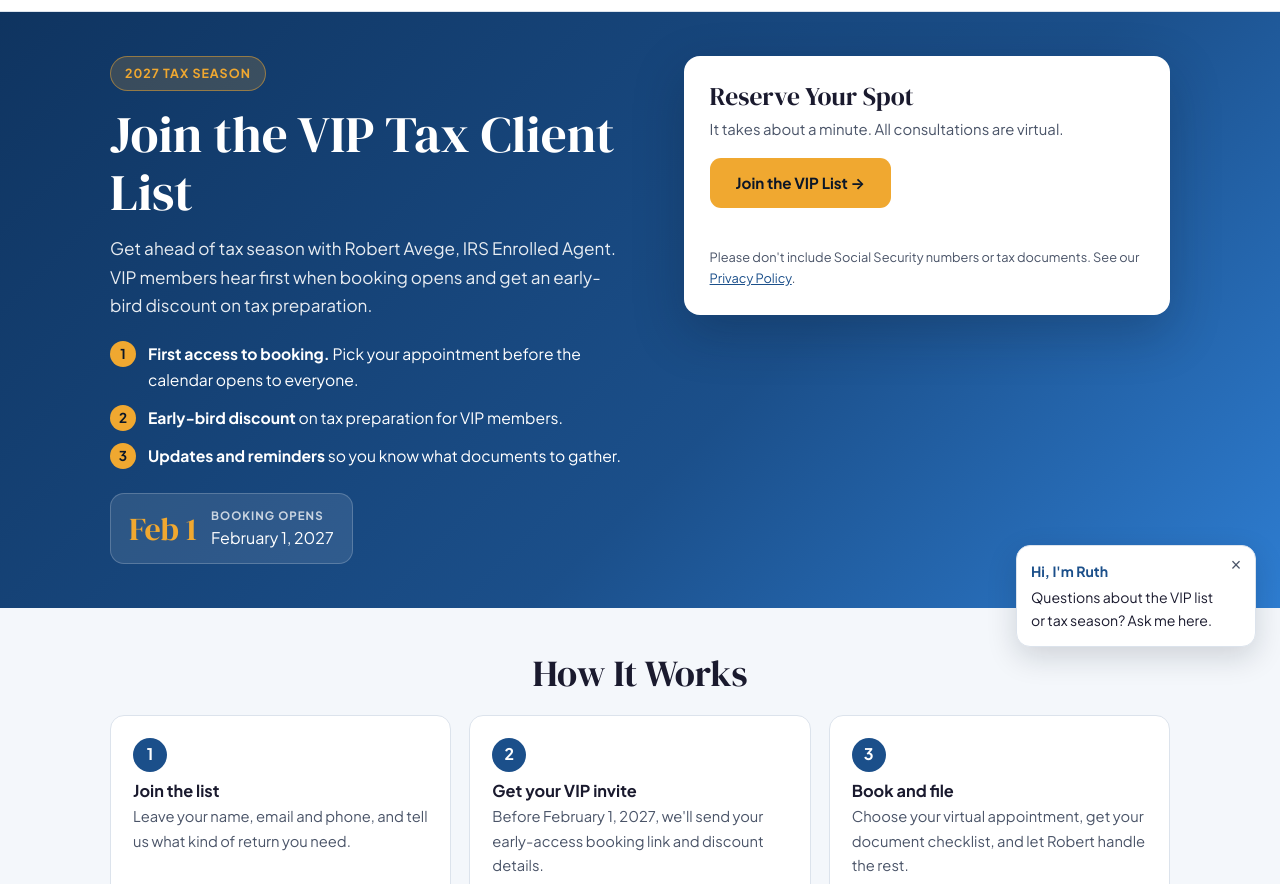
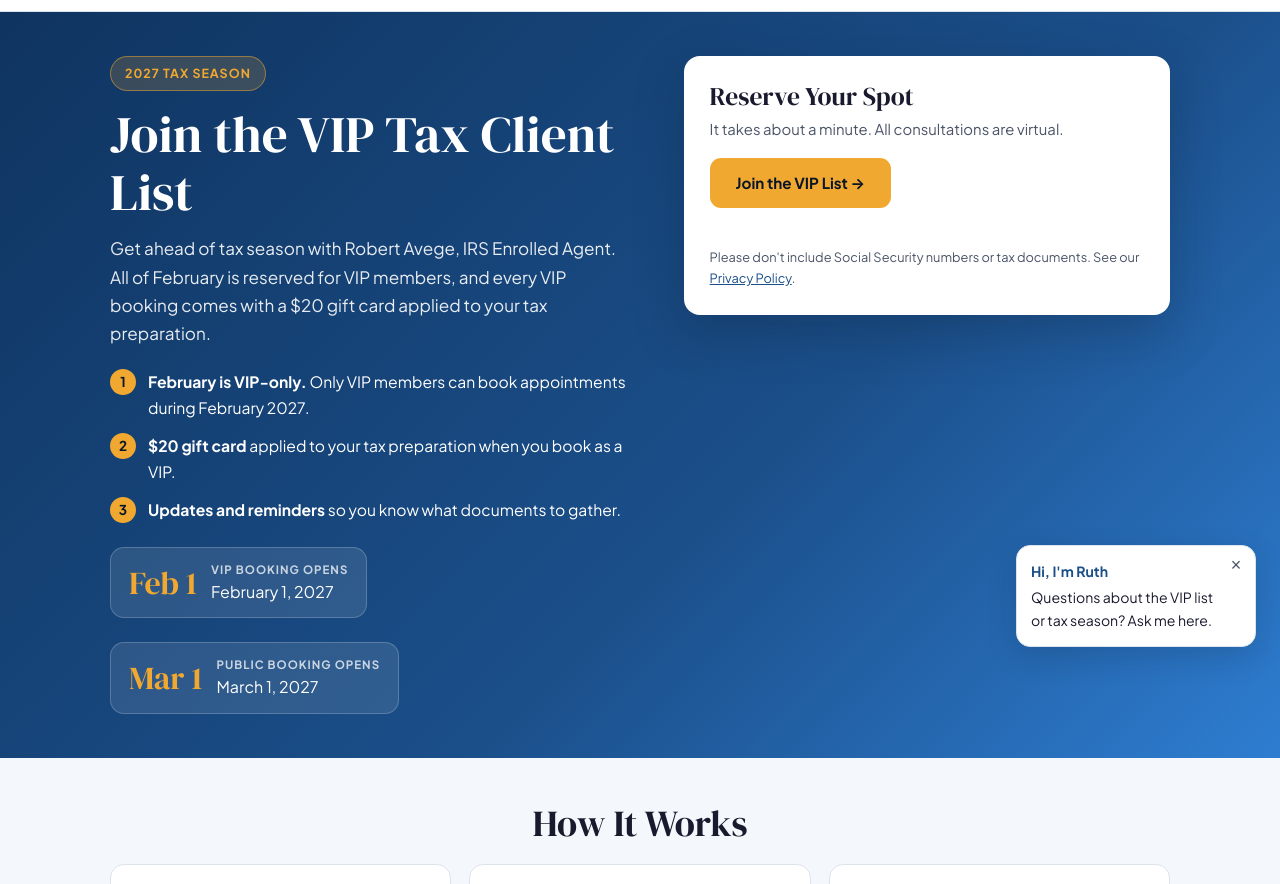
Before and after one commit to calldirectorai/trebor-trebor-financial-solutions, a plain HTML site: page vip/index.html in a window 1280 px wide. Shown: the part 57-941 px from the top of the page. Drawn offline with Linux system fonts and the light colour scheme; a script that the page names is missing.

Commit message:
Update landing page: Trebor – VIP Tax List 2027 (/vip/) (path: /vip) - 2026-10-26T17:19:26.765Z

```diff
--- a/vip/index.html
+++ b/vip/index.html
@@ -332,13 +332,16 @@
 <div>
 <span class="badge">2027 Tax Season</span>
 <h1>Join the VIP Tax Client List</h1>
-<p class="sub">Get ahead of tax season with Robert Avege, IRS Enrolled Agent. VIP members hear first when booking opens and get an early-bird discount on tax preparation.</p>
+<p class="sub">Get ahead of tax season with Robert Avege, IRS Enrolled Agent. All of February is reserved for VIP members, and every VIP booking comes with a $20 gift card applied to your tax preparation.</p>
 <ul class="perks">
-<li><span class="dot" aria-hidden="true">1</span><span><strong>First access to booking.</strong> Pick your appointment before the calendar opens to everyone.</span></li>
-<li><span class="dot" aria-hidden="true">2</span><span><strong>Early-bird discount</strong> on tax preparation for VIP members.</span></li>
+<li><span class="dot" aria-hidden="true">1</span><span><strong>February is VIP-only.</strong> Only VIP members can book appointments during February 2027.</span></li>
+<li><span class="dot" aria-hidden="true">2</span><span><strong>$20 gift card</strong> applied to your tax preparation when you book as a VIP.</span></li>
 <li><span class="dot" aria-hidden="true">3</span><span><strong>Updates and reminders</strong> so you know what documents to gather.</span></li>
 </ul>
-<div class="datecard"><span class="m">Feb 1</span><span><small>Booking opens</small>February 1, 2027</span></div>
+<div class="dates">
+<div class="datecard"><span class="m">Feb 1</span><span><small>VIP booking opens</small>February 1, 2027</span></div>
+<div class="datecard"><span class="m">Mar 1</span><span><small>Public booking opens</small>March 1, 2027</span></div>
+</div>
 </div>
 <div class="box" id="join" data-lazy-form="xqd1rvtb">
 <h2>Reserve Your Spot</h2>
@@ -353,10 +356,10 @@
 <h2 class="st">How It Works</h2>
 <div class="grid3">
 <div class="card"><span class="n">1</span><h3>Join the list</h3><p>Leave your name, email and phone, and tell us what kind of return you need.</p></div>
-<div class="card"><span class="n">2</span><h3>Get your VIP invite</h3><p>Before February 1, 2027, we'll send your early-access booking link and discount details.</p></div>
-<div class="card"><span class="n">3</span><h3>Book and file</h3><p>Choose your virtual appointment, get your document checklist, and let Robert handle the rest.</p></div>
+<div class="card"><span class="n">2</span><h3>Get your VIP invite</h3><p>Before February 1, 2027, we'll send your private VIP booking link.</p></div>
+<div class="card"><span class="n">3</span><h3>Book in February</h3><p>Choose your virtual appointment in February. Your $20 gift card is applied to your tax preparation.</p></div>
 </div>
-<p class="fine">Discount terms will be shared with VIP members before booking opens. Joining the list does not create a client engagement or guarantee a particular appointment time.</p>
+<p class="fine">The $20 gift card applies to tax preparation booked through the VIP link during February 2027, one per VIP member. Joining the list does not create a client engagement or guarantee a particular appointment time.</p>
 </div></section>
 </main>
 <footer class="ftr"><div class="ctn"><span>&copy; 2026 Trebor Financial Solutions · (747) 529-7880</span><nav aria-label="Legal"><a href="/trebor-trebor-financial-solutions/privacy/">Privacy Policy</a><a href="/trebor-trebor-financial-solutions/terms/">Terms of Use</a><a href="/trebor-trebor-financial-solutions/disclaimer/">Disclaimer</a></nav></div></footer>
```
